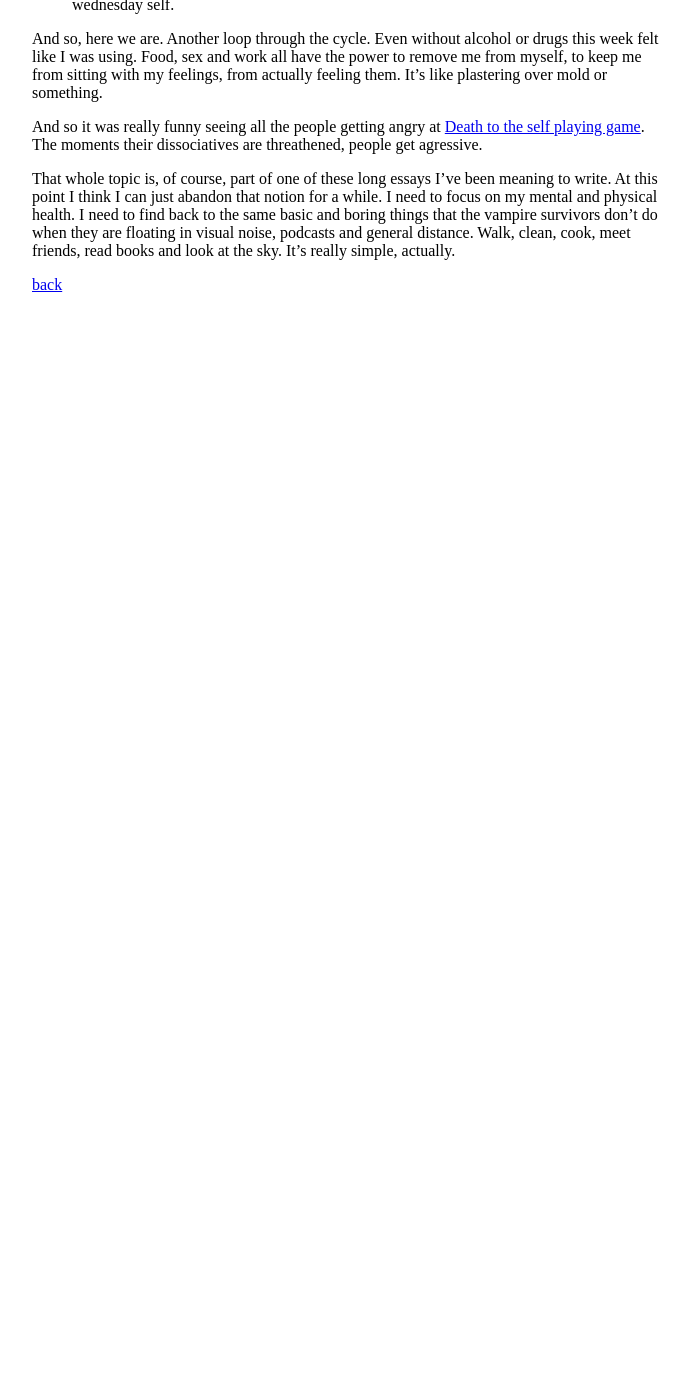
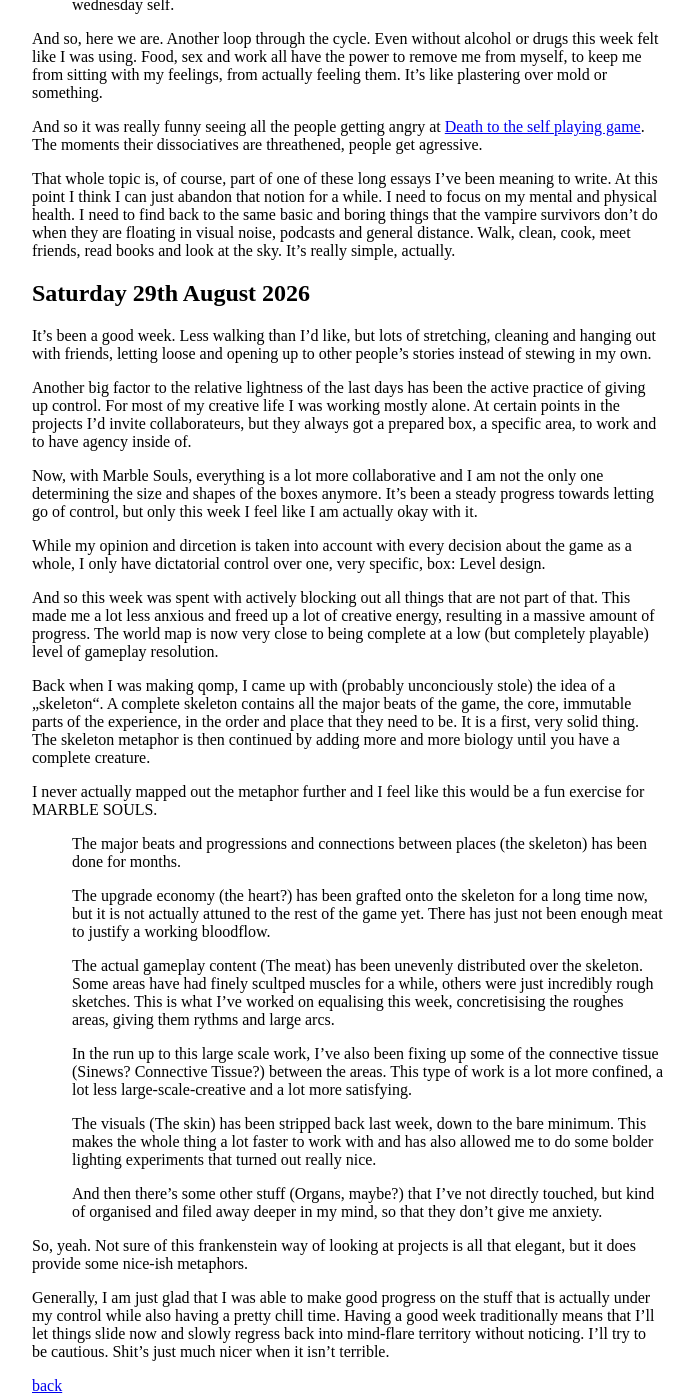
Before and after one commit to stuffedwombat/stuffedwombat.github.io, a Jekyll site: the page built from weekendblog.md, in a window 1280 px wide and 1400 px high, scrolled down 7643 px. Shown: the whole window, without its empty margins (292-986 px from the left). Built offline with Jekyll 4.4.1, drawn with Linux system fonts in a browser that asks for light colours; our own code applies the rules of GitHub Pages for plain Markdown files; comment, search, counter and statistics services are not loaded; before the commit the page ends 7957 px from its top, so only the background shows below that.

Commit message:
Update weekendblog.md

```diff
--- a/weekendblog.md
+++ b/weekendblog.md
@@ -234,4 +234,37 @@ And so it was really funny seeing all the people getting angry at [Death to the
 That whole topic is, of course, part of one of these long essays I've been meaning to write. At this point I think I can just abandon that notion for a while. I need to focus on my mental and physical health. I need to find back to the same basic and boring things that the vampire survivors don't do when they are floating in visual noise, podcasts and general distance. Walk, clean, cook, meet friends, read books and look at the sky. It's really simple, actually.
 
 
+## Saturday 29th August 2026
+
+It's been a good week. Less walking than I'd like, but lots of stretching, cleaning and hanging out with friends, letting loose and opening up to other people's stories instead of stewing in my own.
+
+Another big factor to the relative lightness of the last days has been the active practice of giving up control. For most of my creative life I was working mostly alone. At certain points in the projects I'd invite collaborateurs, but they always got a prepared box, a specific area, to work and to have agency inside of.
+
+Now, with Marble Souls, everything is a lot more collaborative and I am not the only one determining the size and shapes of the boxes anymore. It's been a steady progress towards letting go of control, but only this week I feel like I am actually okay with it.
+
+While my opinion and dircetion is taken into account with every decision about the game as a whole, I only have dictatorial control over one, very specific, box: Level design.
+
+And so this week was spent with actively blocking out all things that are not part of that. This made me a lot less anxious and freed up a lot of creative energy, resulting in a massive amount of progress. The world map is now very close to being complete at a low (but completely playable) level of gameplay resolution.
+
+Back when I was making qomp, I came up with (probably unconciously stole) the idea of a „skeleton“. A complete skeleton contains all the major beats of the game, the core, immutable parts of the experience, in the order and place that they need to be. It is a first, very solid thing. The skeleton metaphor is then continued by adding more and more biology until you have a complete creature.
+
+I never actually mapped out the metaphor further and I feel like this would be a fun exercise for MARBLE SOULS.
+
+- The major beats and progressions and connections between places (the skeleton) has been done for months.
+
+- The upgrade economy (the heart?) has been grafted onto the skeleton for a long time now, but it is not actually attuned to the rest of the game yet. There has just not been enough meat to justify a working bloodflow.
+
+- The actual gameplay content (The meat) has been unevenly distributed over the skeleton. Some areas have had finely scultped muscles for a while, others were just incredibly rough sketches.  This is what I've worked on equalising this week, concretisising the roughes areas, giving them rythms and large arcs.
+
+- In the run up to this large scale work, I've also been fixing up some of the connective tissue (Sinews? Connective Tissue?) between the areas. This type of work is a lot more confined, a lot less large-scale-creative and a lot more satisfying.
+
+- The visuals (The skin) has been stripped back last week, down to the bare minimum. This makes the whole thing a lot faster to work with and has also allowed me to do some bolder lighting experiments that turned out really nice.
+
+- And then there's some other stuff (Organs, maybe?) that I've not directly touched, but kind of organised and filed away deeper in my mind, so that they don't give me anxiety.
+
+So, yeah. Not sure of this frankenstein way of looking at projects is all that elegant, but it does provide some nice-ish metaphors.
+
+Generally, I am just glad that I was able to make good progress on the stuff that is actually under my control while also having a pretty chill time. Having a good week traditionally means that  I'll let things slide now and slowly regress back into mind-flare territory without noticing. I'll try to be cautious. Shit's just much nicer when it isn't terrible.
+
+
 [back](thinking)
```
